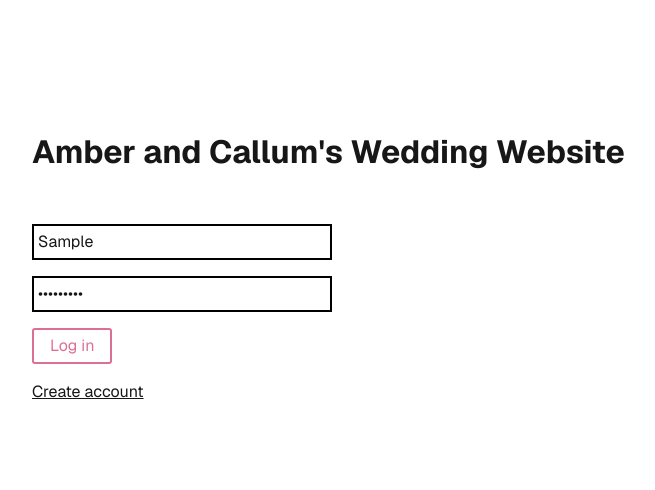
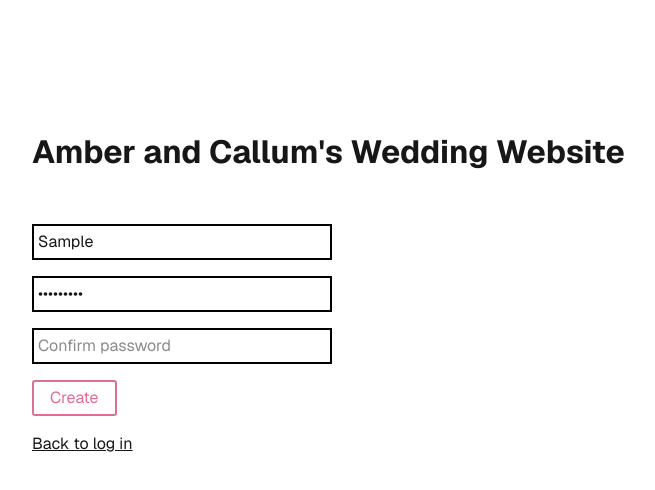
Before and after one commit to CallumD21/wedding-website, a Next.js app: page / in a window 1280 px wide. Both pictures are taken after typing "Sample", "Sample123" into the empty fields and a click on the button "Create account". Shown: the top 490 px of the page, without its empty margins (288-943 px from the left). Built offline with nearby package versions, Linux system fonts and the light colour scheme.

Commit message:
Extract SignIn to its own component and add create account form

```diff
--- /dev/null
+++ b/app/components/SignIn/SignIn.tsx
@@ -0,0 +1,35 @@
+'use client'
+
+import { useState } from "react";
+import { Button, Form, Input, TextButton } from "../../globals.styles";
+
+
+const SignIn = () => {
+  const [createAccountForm, setCreateAccountForm] = useState<boolean>(false);
+  return (
+    <>
+        { createAccountForm ?
+            <Form>
+                <Input placeholder="Create username" type="text" />
+                <Input placeholder="Create password" type="password" />
+                <Input placeholder="Confirm password" type="password" />
+                <Button type="submit">
+                    Create
+                </Button>
+            </Form>
+        :
+            <Form>
+                <Input placeholder="Username" type="text" />
+                <Input placeholder="Password" type="password" />
+                <Button type="submit">
+                    Log in
+                </Button>
+            </Form>
+        }
+        <TextButton onClick={() => setCreateAccountForm(!createAccountForm)}>
+            { createAccountForm ? "Back to log in" : "Create account"}
+        </TextButton>
+  </>);
+}
+
+export default SignIn;
--- a/app/page.tsx
+++ b/app/page.tsx
@@ -1,4 +1,5 @@
-import { Button, Form, Heading, Input, TextButton } from "./globals.styles";
+import { Heading } from "./globals.styles";
+import SignIn from "./components/SignIn/SignIn";
 
 
 export default function Home() {
@@ -9,16 +10,7 @@ export default function Home() {
           <Heading>
             Amber and Callum's Wedding Website
           </Heading>
-          <Form>
-            <Input placeholder="Username" type="text" />
-            <Input placeholder="Password" type="password" />
-            <Button type="submit">
-              Log in
-            </Button>
-          </Form>
-          <TextButton>
-            Create account
-          </TextButton>
+          <SignIn />
         </div>
       </main>
     </div>
```
